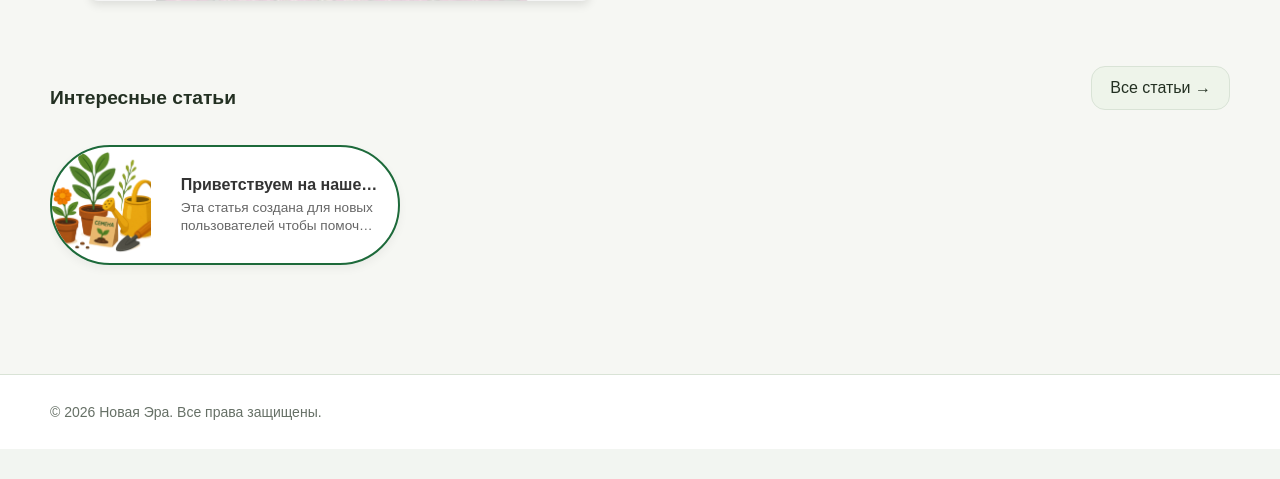
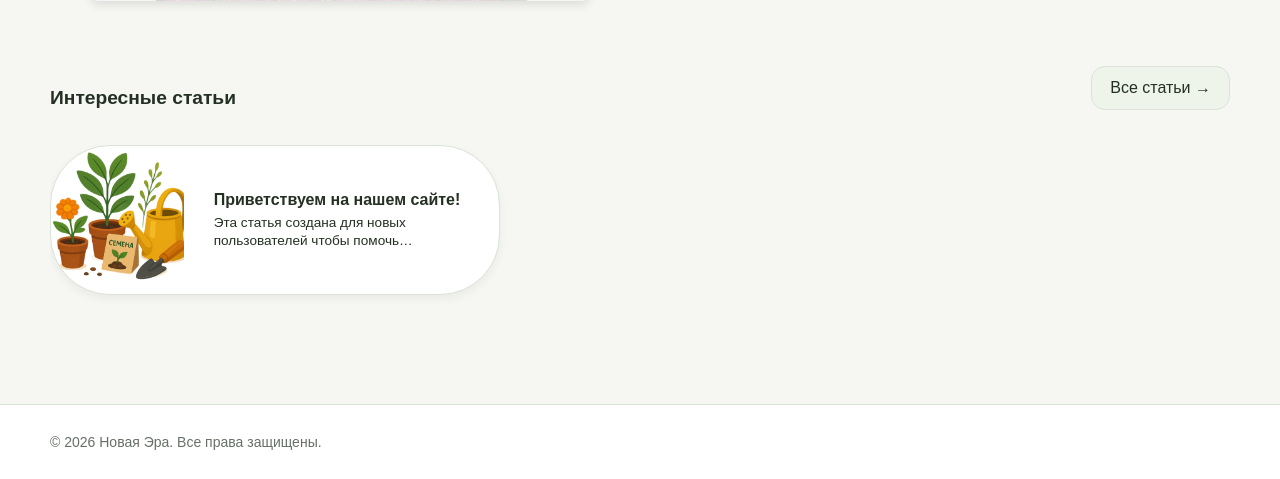
Before and after one commit to Zdappy/Zdappy.github.io, a Flask app: page /product/1 in a window 1280 px wide. Shown: the part 704-1183 px from the top of the page. Before the commit the page ends 1153 px from the top, so only its background shows below. Run offline with Flask 3, Linux system fonts and the light colour scheme.

Commit message:
Мелкие доработки

```diff
--- a/templates/admin.html
+++ b/templates/admin.html
@@ -14,7 +14,7 @@
 
 <div style="display: flex; justify-content: space-between; align-items: center; margin-bottom: 15px;">
     <h3 style="margin: 0;">Настройка товара</h3>
-    <button onclick="toggleSection('products-table-wrap')" class="top-link" style="padding: 6px 15px; cursor: pointer; background: #fff; border: 1px solid #ccc; border-radius: 4px; font-size: 13px;">
+    <button onclick="toggleSection('products-table-wrap')" class="top-link" style="padding: 6px 15px; cursor: pointer; background: var(--surface); border: 1px solid var(--border); border-radius: 99px; font-size: 13px;">
         Свернуть/Развернуть
     </button>
 </div>
@@ -65,7 +65,7 @@
 <div class="admin-section" style="margin-top: 50px;">
     <div style="display: flex; justify-content: space-between; align-items: center; margin-bottom: 15px;">
         <h3 style="margin: 0;">Настройка статей</h3>
-        <button onclick="toggleSection('posts-table-wrap')" class="top-link" style="padding: 6px 15px; cursor: pointer; background: #fff; border: 1px solid #ccc; border-radius: 4px; font-size: 13px;">
+        <button onclick="toggleSection('posts-table-wrap')" class="top-link" style="padding: 6px 15px; cursor: pointer; background: var(--surface); border: 1px solid var(--border); border-radius: 99px; font-size: 13px;">
             Свернуть/Развернуть
         </button>
     </div>
--- a/templates/post.html
+++ b/templates/post.html
@@ -12,7 +12,7 @@
     </header>
 
     {% if post.image_post %}
-    <img src="{{ post.image_post }}" style="width: 100%; border-radius: 12px; margin: 20px 0;">
+    <img src="/{{ post.image_post.lstrip('/') }}" alt="{{ post.title }}" style="width: 100%; border-radius: 12px; margin: 20px 0;">
     {% endif %}
 
     <div class="post-content" style="font-size: 1.1rem; line-height: 1.8;">
--- a/templates/product_page.html
+++ b/templates/product_page.html
@@ -75,31 +75,40 @@
     </div>
 </div>
 
-{# Блок статей (необязательный, оставлен как у вас) #}
 <div class="stories-section" style="margin: 25px 0 35px 0;">
         <div class="stories-header" style="display: flex; justify-content: space-between; align-items: center; margin-bottom: 15px;">
             <h3 style="margin: 0; font-size: 1.2rem;">Интересные статьи</h3>
-        <a href="{{ url_for('main.blog') }}" class="back-btn">Все статьи →</a>
+            <a href="{{ url_for('main.blog') }}" class="back-btn">
+                Все статьи →
+            </a>
         </div>
 
         <div class="stories-container" style="display: flex; gap: 20px; overflow-x: auto; padding-bottom: 10px; scrollbar-width: thin; -webkit-overflow-scrolling: touch;">
+
             {% for post in posts %}
-        <a href="{{ url_for('main.post_detail', post_id=post.id) }}" class="story-item" style="text-decoration: none; color: inherit; display: flex; align-items: center; width: 350px; height: 120px; background: #fff; border-radius: 60px; border: 2px solid var(--brand); overflow: hidden; flex-shrink: 0; transition: transform 0.2s ease; box-shadow: 0 4px 10px rgba(0,0,0,0.05);">
-            <div class="story-image-side" style="flex: 1; height: 100%; max-width: 110px;">
+            <a href="{{ url_for('main.post_detail', post_id=post.id) }}" class="story-item" style="text-decoration: none; color: inherit; display: flex; align-items: center; width: 450px; height: 150px; border-radius: 60px; background: var(--surface); border: 1px solid var(--border); overflow: hidden; flex-shrink: 0; transition: transform 0.2s ease; box-shadow: 0 4px 10px rgba(0,0,0,0.05);">
+                <div class="story-image-side" style="flex: 1; height: 100%; max-width: 270px;">
                     {% if post.image_post %}
-                    <img src="{{ post.image_post }}" alt="{{ post.title }}" style="width: 100%; height: 100%; object-fit: cover;">
+                        <img src="/{{ post.image_post.lstrip('/') }}" alt="{{ post.title }}" style="width: 100%; height: 100%; object-fit: cover;">
                     {% else %}
                         <div style="width: 100%; height: 100%; background: #e0e0e0; display: flex; align-items: center; justify-content: center; font-size: 1.5rem;">📝</div>
                     {% endif %}
                 </div>
+
                 <div class="story-text-side" style="flex: 2; padding: 0 20px 0 30px; display: flex; flex-direction: column; justify-content: center; overflow: hidden;">
-                <h4 style="margin: 0; font-size: 1rem; color: #333; display: -webkit-box; -webkit-line-clamp: 1; -webkit-box-orient: vertical; overflow: hidden;">{{ post.title }}</h4>
-                <p style="margin: 5px 0 0 0; font-size: 0.85rem; color: #666; line-height: 1.3; display: -webkit-box; -webkit-line-clamp: 2; -webkit-box-orient: vertical; overflow: hidden;">{{ post.content[:80] }}…</p>
+                    <h4 style="margin: 0; font-size: 1rem; display: block; -webkit-line-clamp: unset; white-space: normal; -webkit-box-orient: vertical; overflow: hidden;">
+                        {{ post.title }}
+                    </h4>
+                    <p style="margin: 5px 0 0 0; font-size: 0.85rem; color: inherit; line-height: 1.3; display: -webkit-box; -webkit-line-clamp: 2; -webkit-box-orient: vertical; overflow: hidden;">
+                        {{ post.content[:80] }}...
+                    </p>
                 </div>
+
             </a>
             {% else %}
                 <p style="font-size: 0.9rem; color: gray; margin: 10px 0;">Здесь будут появляться новые статьи.</p>
             {% endfor %}
+
         </div>
     </div>
 {% endblock %}
```
Also changed, not shown: clear_order_story.py (added, +9 -0 lines), templates/blog.html (+9 -15 lines), templates/index.html (+4 -4 lines), instance/shop.db. Lines whose indentation alone changed are shown as unchanged.
